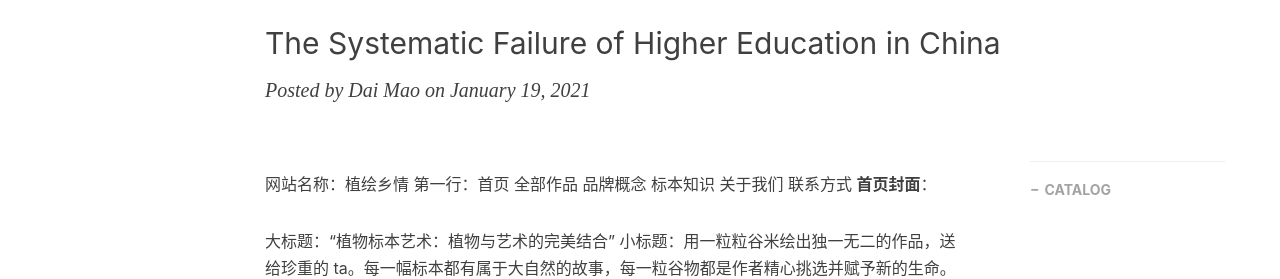
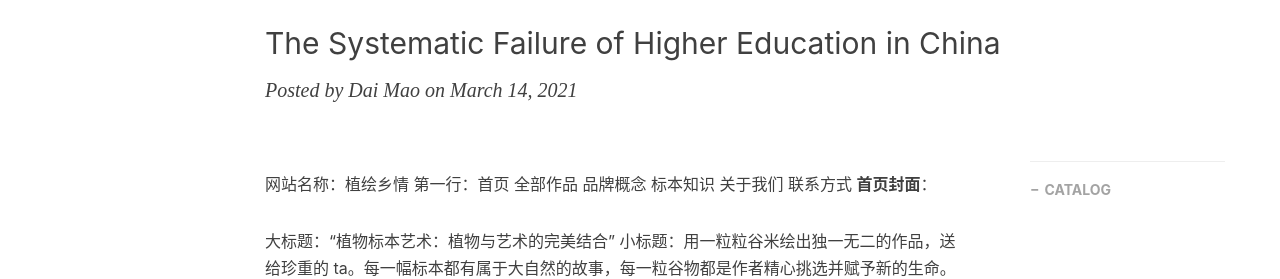
Before and after one commit to peterczg/peterczg.github.io, a Jekyll site: the page built from _posts/2021-03-14-植绘乡情.md, in a window 1280 px wide and 900 px high. Shown: the part 192-471 px from the top of the window. Built offline with Jekyll 4.4.1, drawn with Linux system fonts in a browser that asks for light colours; nearby versions of some CDN libraries; comment, search, counter and statistics services are not loaded.

Commit message:
chnage plant publish time

```diff
--- a/_posts/2021-03-14-植绘乡情.md
+++ b/_posts/2021-03-14-植绘乡情.md
@@ -2,7 +2,7 @@
 layout: post
 title: "植绘乡情"
 subtitle: "The Systematic Failure of Higher Education in China"
-date: 2021-01-19 12:00:00
+date: 2021-03-14 22:00:00
 author: "Dai Mao"
 catalog: false
 header-style: text
```
